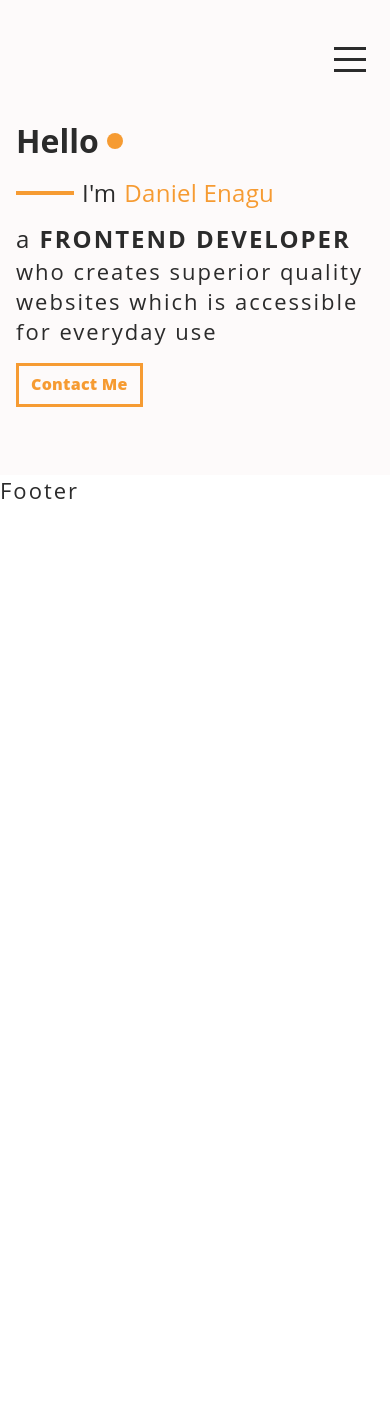
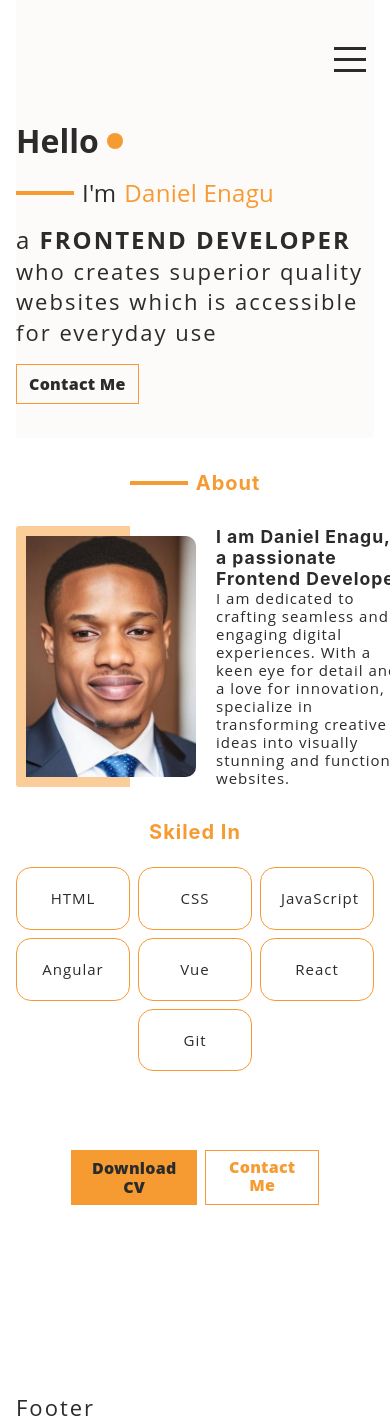
Before and after one commit to DannyEnagu/daniel-portfolio, a Next.js app in the folder portfolio-app/: page / in a window 390 px wide. Before the commit the page ends 844 px from the top, so only its background shows below. Built offline with nearby package versions, Linux system fonts and the light colour scheme.

Commit message:
Mobile Design: Finish designing about section

```diff
--- a/portfolio-app/app/components/About/About.scss
+++ b/portfolio-app/app/components/About/About.scss
@@ -0,0 +1,81 @@
+.about {
+  font-size: var(--font-size-x-small);
+  font-weight: var(--font-weight-small);
+  line-height: 1.2;
+  letter-spacing: var(--letter-spacing-small);
+
+  &__me {
+    display: grid;
+    grid-template-columns: repeat(2, minmax(190px, 1fr));
+    grid-gap: 10px;
+
+    &__img-wrapper {
+      background-image: linear-gradient(
+        to right,
+        var(--color-primary-dark) 60%,
+        transparent 40%
+        );
+      border-radius: 3px;
+      height: 100%;
+      padding: 10px;
+
+      &__img {
+        padding: 0;
+        margin: 0;
+        height: 100%;
+        object-fit: cover;
+        border-top-right-radius: 10px;
+        border-bottom-right-radius: 10px;
+      }
+    }
+
+    &__intro {
+      &__heading {
+        margin: 0;
+      }
+    }
+  }
+
+  &__skills {
+    padding: var(--section-padding);
+    font-size: var(--section-header-font-size);
+    line-height: var(--section-title-line-height);
+    letter-spacing: var(--section-title-letter-spacing);
+
+    h4 {
+      margin: var(--section-title-margin);
+    }
+
+    &__list {
+      padding: var(--padding-small) 0;
+      display: grid;
+      grid-template-columns: repeat(3, minmax(112px, 1fr));
+      gap: var(--spacing-x-small);
+
+      span {
+        border: var(--border-small-primary);
+        border-radius: 15px;
+        display: inline-block;
+        font-size: var(--font-size-x-small);
+        font-weight: var(--font-weight-regular);
+        line-height: var(--line-height-base);
+        text-align: center;
+        padding: var(--section-header-font-size);
+
+        /* Place the last item in the middle column when
+        it's the only item in the last row
+        */
+        &:last-child:nth-last-child(1) {
+          grid-column: 2;
+        }
+      }
+    }
+
+    &__actions {
+      padding: var(--padding-x-large);
+      text-align: center;
+      display: flex;
+      gap: var(--spacing-x-small);
+    }
+  }
+}
--- a/portfolio-app/app/components/About/About.tsx
+++ b/portfolio-app/app/components/About/About.tsx
@@ -0,0 +1,64 @@
+import Image from 'next/image';
+import './About.scss';
+
+function About() {
+  return (
+    <section id='about' className='section about'>
+      <div className='section__header'>
+        <h2 className="section__header__title">
+          <span className="rectangle-shape"></span>
+          <span className='text-primary'>About</span>
+        </h2>
+        <h3 className="section__header__tagline">
+          I am Daniel Enagu, a passionate Frontend Developer
+        </h3>
+      </div>
+      <div className="section__body">
+        <article className="about__me">
+          <div className="about__me__img-wrapper left">
+            <Image
+              src='/images/about.jpg'
+              alt='Daniel Enagu'
+              className='about__me__img-wrapper__img'
+              width={200}
+              height={200}
+            />
+          </div>
+          <div className='about__me__intro'>
+            <h3 className="about__me__intro__heading right">
+              I am Daniel Enagu, a passionate Frontend Developer
+            </h3>
+            <p className="about__me__intro__text">
+              I am dedicated to crafting seamless and engaging digital experiences. With a keen eye for detail and a love for innovation, I specialize in transforming creative ideas into visually stunning and functional websites.
+            </p>
+          </div>
+        </article>
+        <div className="about__skills">
+          <h4 className='text-primary text-center'>Skiled In</h4>
+          <div className="about__skills__list">
+            <span>HTML</span>
+            <span>CSS</span>
+            <span>JavaScript</span>
+            <span>Angular</span>
+            <span>Vue</span>
+            <span>React</span>
+            <span>Git</span>
+          </div>
+          <div className="about__skills__actions">
+            <button className='button button-primary'>
+              Download CV
+            </button>
+            <a
+              href="#contact"
+              className="button button-primary button-outline "
+            >
+              Contact Me
+            </a>
+          </div>
+        </div>
+      </div>
+    </section>
+  )
+}
+
+export default About
--- a/portfolio-app/app/components/Header/Header.scss
+++ b/portfolio-app/app/components/Header/Header.scss
@@ -1,7 +1,6 @@
 .app-header {
   background-color: var(--color-cream);
   padding: var(--section-padding);
-  padding-inline: var(--padding-inline);
 
   .nav-container {
     display: flex;
@@ -69,7 +68,7 @@
       }
     }
 
-    @media screen and (min-width: 65em) {
+    @media screen and (min-width: 45em) {
       display: none;
     }
   }
@@ -79,7 +78,7 @@
 
   &__hero {
     font-family: var(--font-family-base);
-    padding: var(--padding-medium) 0;
+    padding-top: var(--padding-medium);
 
     h1, h2 {
       font-family: inherit;
--- a/portfolio-app/app/components/Header/Header.tsx
+++ b/portfolio-app/app/components/Header/Header.tsx
@@ -39,7 +39,10 @@ export default function Header() {
             <span className='app-header__icon__navicon'></span>
           </button>
       </div>
-      <section id='hero' className='app-header__hero'>
+      <div
+        id='hero'
+        className='app-header__hero'
+      >
         <h1 className='flex-heading'>Hello
           <span className='round-shape'></span>
         </h1>
@@ -60,7 +63,7 @@ export default function Header() {
           className='intro__button button'
           >Contact Me</a>
         </article>
-      </section>
+      </div>
     </header>
   )
 }
--- a/portfolio-app/app/components/Menu/Menu.scss
+++ b/portfolio-app/app/components/Menu/Menu.scss
@@ -51,7 +51,7 @@
   }
 
 
-  @media screen and (min-width: 65em) {
+  @media screen and (min-width: 45em) {
     display: none;
   }
 
@@ -60,6 +60,7 @@
     align-items: center;
     display: flex;
     justify-content: space-between;
+    padding: var(--header-padding);
 
     &__brand {
       color: var(--color-primary);
--- a/portfolio-app/app/components/Menu/MobileMenu.tsx
+++ b/portfolio-app/app/components/Menu/MobileMenu.tsx
@@ -9,9 +9,9 @@ function MobileMenu({isOpen, setIsOpen}: MobileMenuProps) {
   return (
     <nav className={`m-menu m-menu${isOpen ? "--open" : "--hidden"}`}>
       <section className="m-menu__header">
-      <a className='m-menu__header__brand' href='#'>
-        <span>Enagu</span>
-      </a>
+        <a className='m-menu__header__brand' href='#'>
+          <span>Enagu</span>
+        </a>
       {/* Toggle menu button
       TODO: Make the navicon a scss component
        */}
--- a/portfolio-app/app/page.tsx
+++ b/portfolio-app/app/page.tsx
@@ -2,13 +2,15 @@
 
 import Header from './components/Header/Header';
 import Footer from './components/Footer/Footer';
+import About from './components/About/About';
 
 export default function Home() {
   return (
     <>
-    <div>
+    <div className='container'>
       <Header />
       <main>
+        <About />
       </main>
       <Footer />
     </div>
--- a/portfolio-app/app/styles/scss/abstracts/_variables.scss
+++ b/portfolio-app/app/styles/scss/abstracts/_variables.scss
@@ -1,7 +1,7 @@
 
 // Colors
 $color-orange: #F69B32;
-$color-dark-orange: #F69B3280;
+$color-dark-orange: rgba(246, 155, 50, 0.5);
 $color-black: #2B2B2B;
 $color-white: #FFFFFF;
 $color-cream: #FDFAFA;
--- a/portfolio-app/app/styles/scss/base/_base.scss
+++ b/portfolio-app/app/styles/scss/base/_base.scss
@@ -12,30 +12,32 @@
   --padding-small: 1.5rem;
   --padding-medium: 2.125rem;
   --padding-large: 2.74rem;
+  --padding-x-large: 3.438rem;
 
   --padding-inline: var(--spacing-small);
-  --border-size: 0.2rem;
+  --border-size-sm: 0.1rem;
+  --border-size-md: 0.2rem;
+  --border-size-lg: 0.3rem;
 
-  --border-small-black: var(--border-size) solid var(--color-grey);
-  --border-small-primary: var(--border-size) solid var(--color-primary);
+  --border-small-black: var(--border-size-md) solid var(--color-grey);
+  --border-small-primary: var(--border-size-sm) solid var(--color-primary);
 
   /** SECTION **/
   --section-padding: var(--padding-medium) 0;
-  --section-header-padding: 0 0 3rem;
+  --section-header-padding: var(--padding-medium);
   --section-header-align: center;
-  --section-title-font-size: var(--font-size-xx-large);
+  --section-header-font-size: 1.25rem;
+  --section-title-letter-spacing: var(--letter-spacing-small);
   --section-title-font-weight: var(--font-weight-bold);
   --section-title-line-height: var(--line-height-small);
   --section-title-margin: 0;
   --section-title-color: var(--color-black);
-  --section-tagline-transform: uppercase;
   --section-tagline-color: var(--color-primary);
+  --section-tagline-font-size: var(--font-size-small);
   --section-tagline-font-family: var(--font-family-title);
-  --section-tagline-font-weight: var(--font-weight-bold);
+  --section-tagline-font-weight: 600;
   --section-tagline-margin: 0;
   --section-body-padding: 2rem 0 4rem;
-  --section-footer-padding: 3rem 0 0;
-  --section-footer-align: center;
 
   /** HEADER **/
   --header-padding: var(--padding-medium) 0 var(--padding-small) 0;
@@ -56,7 +58,7 @@
   --button-display: inline-block;
   --button-padding: var(--spacing-x-small) var(--spacing-xx-small);
   --button-border: var(--border-small-primary);
-  --button-color: var(--color-primary);
+  --button-color: var(--color-black);
   --button-text-decoration: none;
   --button-font-size: var(--font-size-small);
   --button-hover-color: var(--color-black);
@@ -77,30 +79,8 @@
 
 html {
   scroll-behavior: smooth;
-  // @include fluid-type($min_width, $max_width, $min_font, $max_font);
-  // font-size: 62.5%;
 }
 
-/* For mobile styles */
-@media screen and (max-width: 30em) {
-  html {
-    // font-size: 57%;
-  }
-}
-
-/* Form small screen and Above styles */
-@media screen and (min-width: 45em) {
-  html {
-    // font-size: 60%;
-  }
-}
-
-/* For tablet / medium styles */
-@media screen and (max-width: 65em) {
-  html {
-    // font-size: 60%;
-  }
-}
 
 body {
   color: var(--text-color);
@@ -160,16 +140,62 @@ a:active {
 }
 
 .button-primary {
-  color: var(--color-white);
   background: var(--color-primary);
+  color: var(--button-color);
 }
 
 .button-primary:hover {
-  color: var(--color-primary);
+  --button-hover-color: var(--color-black);
   background: var(--color-white);
+  color: var(--button-hover-color);
 }
 
-section {
+.button-outline {
+  --button-color: var(--color-primary);
+  background: var(--color-white);
+  border: var(--border-small-primary);
+  color: var(--button-color);
+}
+
+.button-outline:hover {
+  --button-hover-color: var(--color-black);
+  background: var(--color-primary);
+  color: var(--button-hover-color);
+}
+
+.section {
   padding: var(--section-padding);
-  padding-inline: var(--padding-inline);
+
+  &__header {
+    font-size: var(--section-header-font-size);
+
+
+    &__title {
+      align-items: center;
+      justify-content: center;
+      display: flex;
+      gap: 8px;
+      font-size: var(--section-title-font-size);
+      font-weight: var(--section-title-font-weight);
+      line-height: var(--section-title-line-height);
+      margin: var(--section-title-margin);
+      color: var(--section-title-color);
+    }
+
+    &__tagline {
+      font-family: var(--section-tagline-font-family);
+      font-size: var(--section-tagline-font-size);
+      font-weight: var(--section-tagline-font-weight);
+      text-align: var(--section-header-align);
+
+      @media screen and (max-width: 45em) {
+        display: none;
+      }
+    }
+  }
+
+
+  &__body {
+    padding: var(--section-body-padding);
+  }
 }
--- a/portfolio-app/app/styles/scss/base/_colors.scss
+++ b/portfolio-app/app/styles/scss/base/_colors.scss
@@ -2,6 +2,7 @@
 
 :root{
   --color-primary: #{$color-orange};
+  --color-primary-dark: #{$color-dark-orange};
   --color-black:  #{$color-black};
   --color-cream: #{$color-cream};
   --color-white: #{$color-white};
--- a/portfolio-app/app/styles/scss/base/_typography.scss
+++ b/portfolio-app/app/styles/scss/base/_typography.scss
@@ -18,7 +18,7 @@
   --font-weight-bolder: 800;
 
   --line-height-small: 1.1;
-  --line-height-base: 1.37;
+  --line-height-base: 1.375;
   --line-height-big: 1.5;
 
   --letter-spacing-small: 1px;
--- a/portfolio-app/app/styles/scss/style.scss
+++ b/portfolio-app/app/styles/scss/style.scss
@@ -46,6 +46,10 @@
   color: var(--color-primary);
 }
 
+.text-center {
+  text-align: center;
+}
+
 .flex-heading {
   display: flex;
   align-items: center;
```
Also changed, not shown: portfolio-app/public/images/about.jpg (added).
